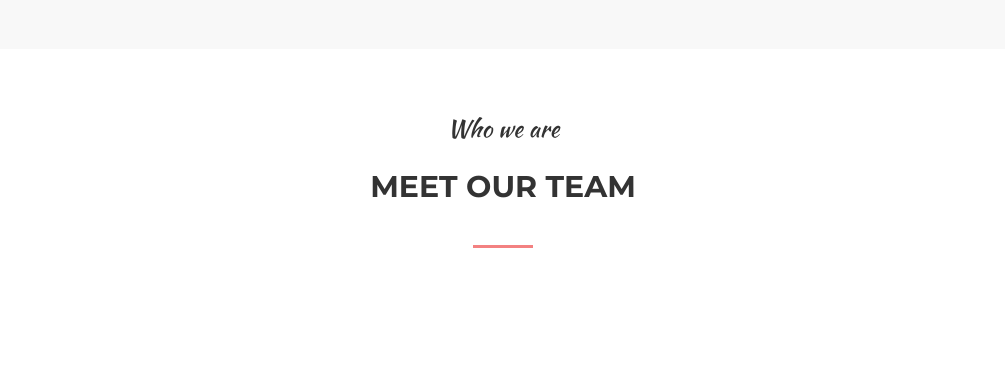
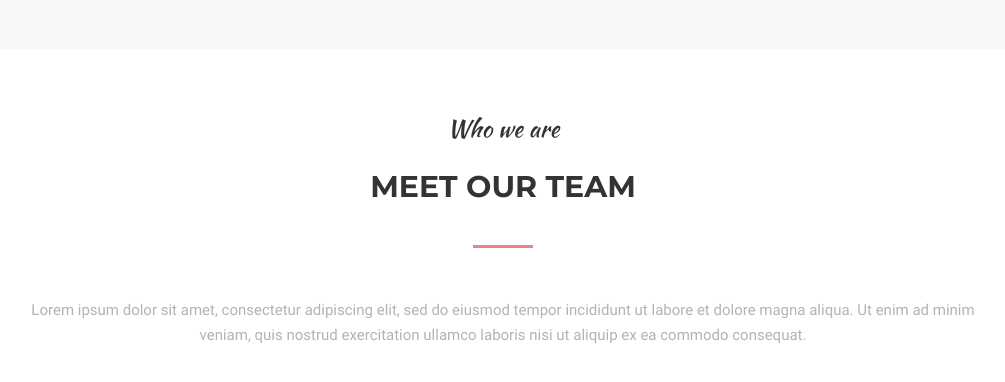
Before and after one commit to Warek01/MOGO, a website: page index.html in a window 1280 px wide. Shown: the part 4411-4793 px from the top of the page, without its empty margins (137-1142 px from the left). Drawn offline with Linux system fonts and the light colour scheme.

Commit message:
Minor additions

```diff
--- a/index.html
+++ b/index.html
@@ -338,6 +338,9 @@
                 MEET OUR TEAM
             </p>
             <div class="separate-line"></div>
+            <p class="text">
+                Lorem ipsum dolor sit amet, consectetur adipiscing elit, sed do eiusmod tempor incididunt ut labore et dolore magna aliqua. Ut enim ad minim veniam, quis nostrud exercitation ullamco laboris nisi ut aliquip ex ea commodo consequat.
+            </p>
         </div>
     </div>
 
--- a/script.js
+++ b/script.js
@@ -76,7 +76,7 @@ let isDropdownBlocked = false;
 
          setTimeout(() => {
             isDropdownBlocked = false; // Unlock dropdown
-         }, 300);
+         }, 325);
       }
    });
 }();
--- a/style.scss
+++ b/style.scss
@@ -769,4 +769,17 @@ header {
 .team {
     height: 1050px;
     width: 1200px;
+
+    p.text {
+        width: 950px;
+        margin: 0 auto;
+        margin-top: 50px;
+        text-align: center;
+        font-weight: normal;
+        font-family: 'Roboto';
+        color: $text-light;
+        font-size: 15px;
+        line-height: 25px;
+        font-style: italic;
+    }
 } /* .team */
```
Also changed, not shown: style.css.
